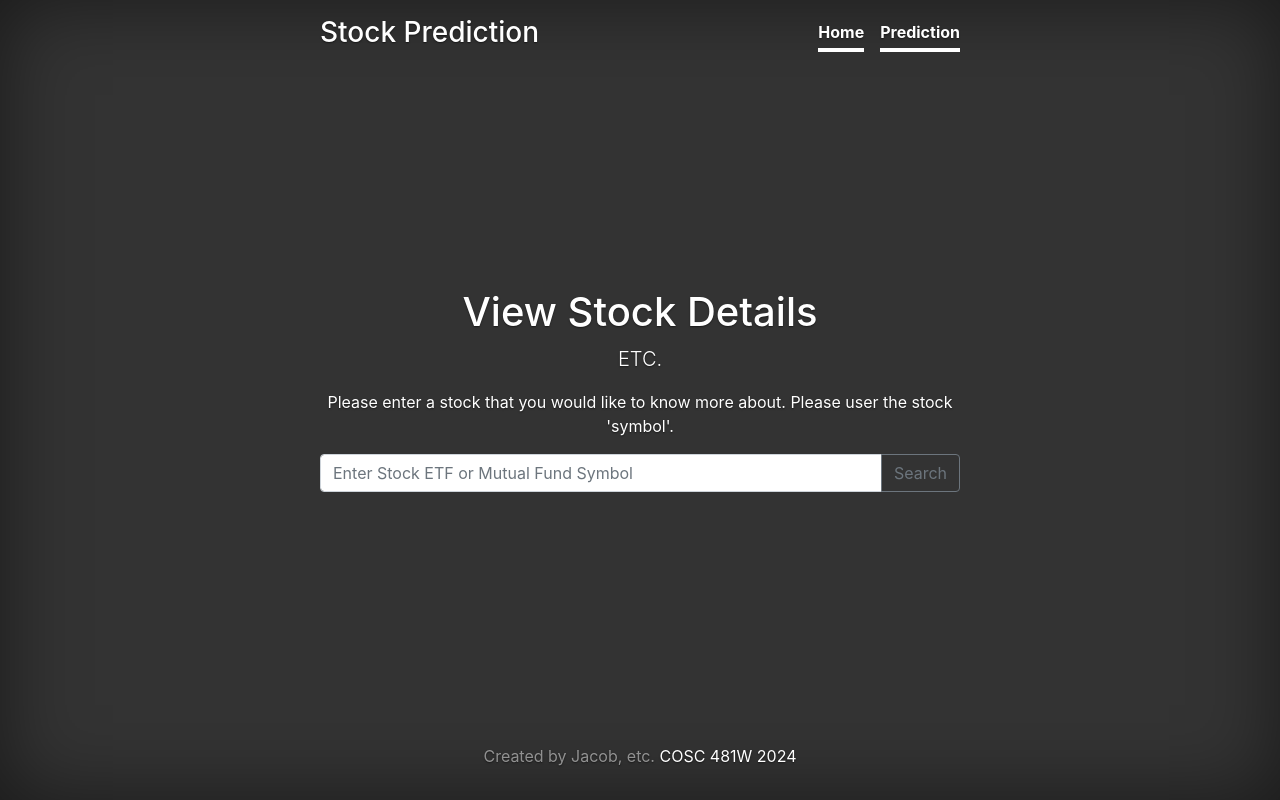
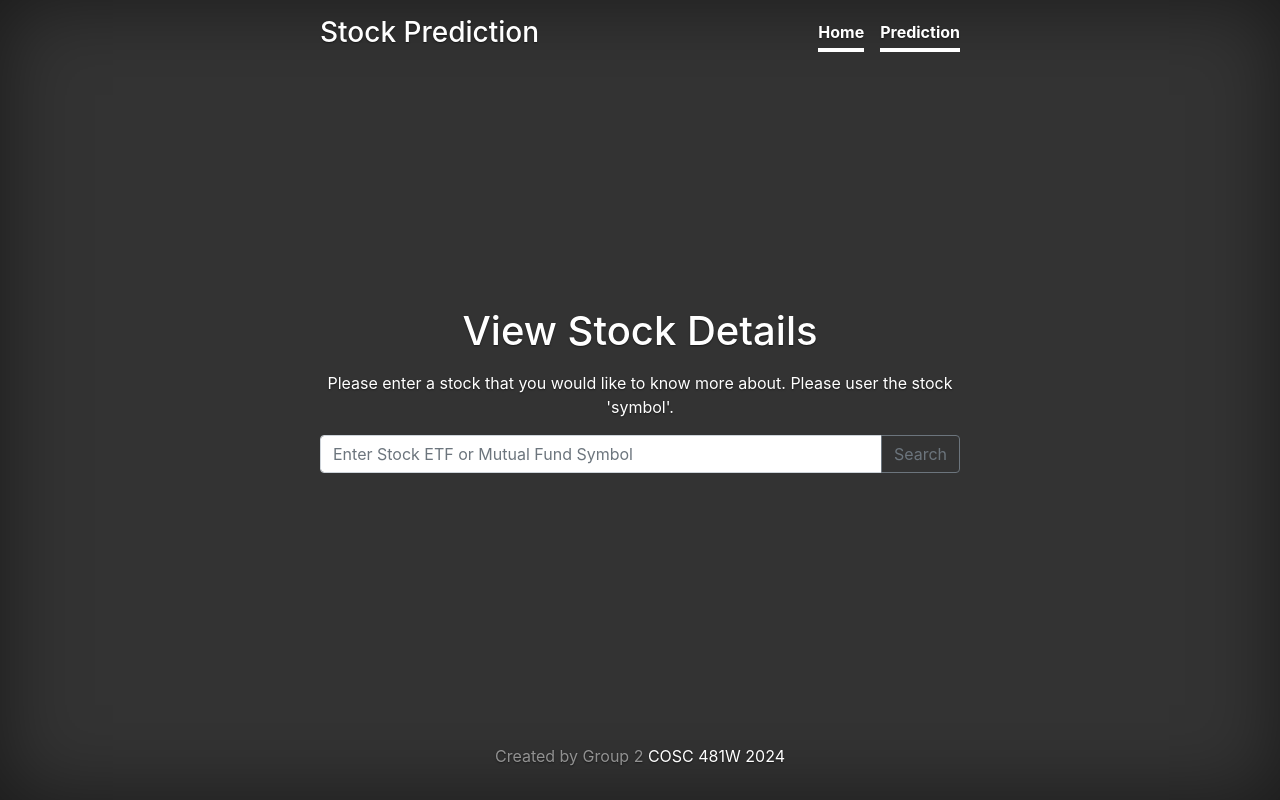
Before and after one commit to Jacob-Wojcik/Stock_Prediction_Website, a Flask app: page / in a window 1280 px wide. Run offline with Flask 3, Linux system fonts and the light colour scheme; some libraries are stand-ins or nearby versions.

Commit message:
Update homepage.html

```diff
--- a/templates/homepage.html
+++ b/templates/homepage.html
@@ -3,8 +3,8 @@
   <head>
     <meta charset="utf-8">
     <meta name="viewport" content="width=device-width, initial-scale=1, shrink-to-fit=no">
-    <meta name="description" content="A demo site featuring an ajax-based stock widget that uses Python and Flask as a backend microservice API">
-
+    <meta name="description" content="Stock widget that uses Python and Flask as a backend microservice API">
+    <meta name="author" content="Group 2">
 
     <title>COSC 481W Stock Prediction Website</title>
 
@@ -29,7 +29,7 @@
           <div id="widgetContent">
             <main role="main" class="inner">
               <h1 class="cover-heading">View Stock Details</h1>
-              <p class="lead">ETC.</p>
+              <p class="lead"></p>
               <p>Please enter a stock that you would like to know more about. Please user the stock 'symbol'.</p>
               <div class="input-group mb-3">
                 <input id="symbol" type="text" class="form-control" placeholder="Enter Stock ETF or Mutual Fund Symbol" aria-label="Stock, ETF or Mutual Fund" aria-describedby="basic-addon2">
@@ -43,7 +43,7 @@
 
           <footer class="mastfoot mt-auto">
             <div class="inner">
-              <p>Created by Jacob, etc.  <a href="https://www.emich.edu/">COSC 481W 2024</a></p>
+              <p>Created by Group 2  <a href="https://www.emich.edu/">COSC 481W 2024</a></p>
             </div>
           </footer>
         </div>
```
